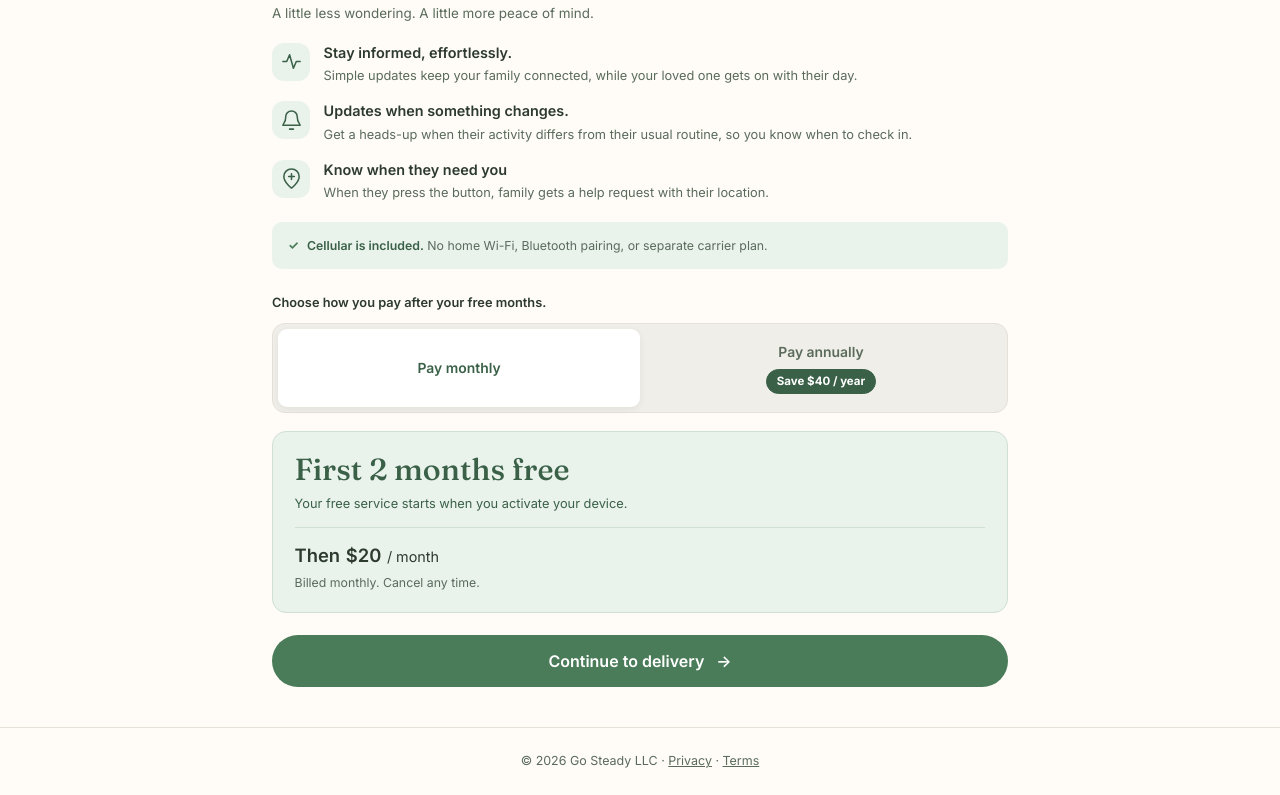
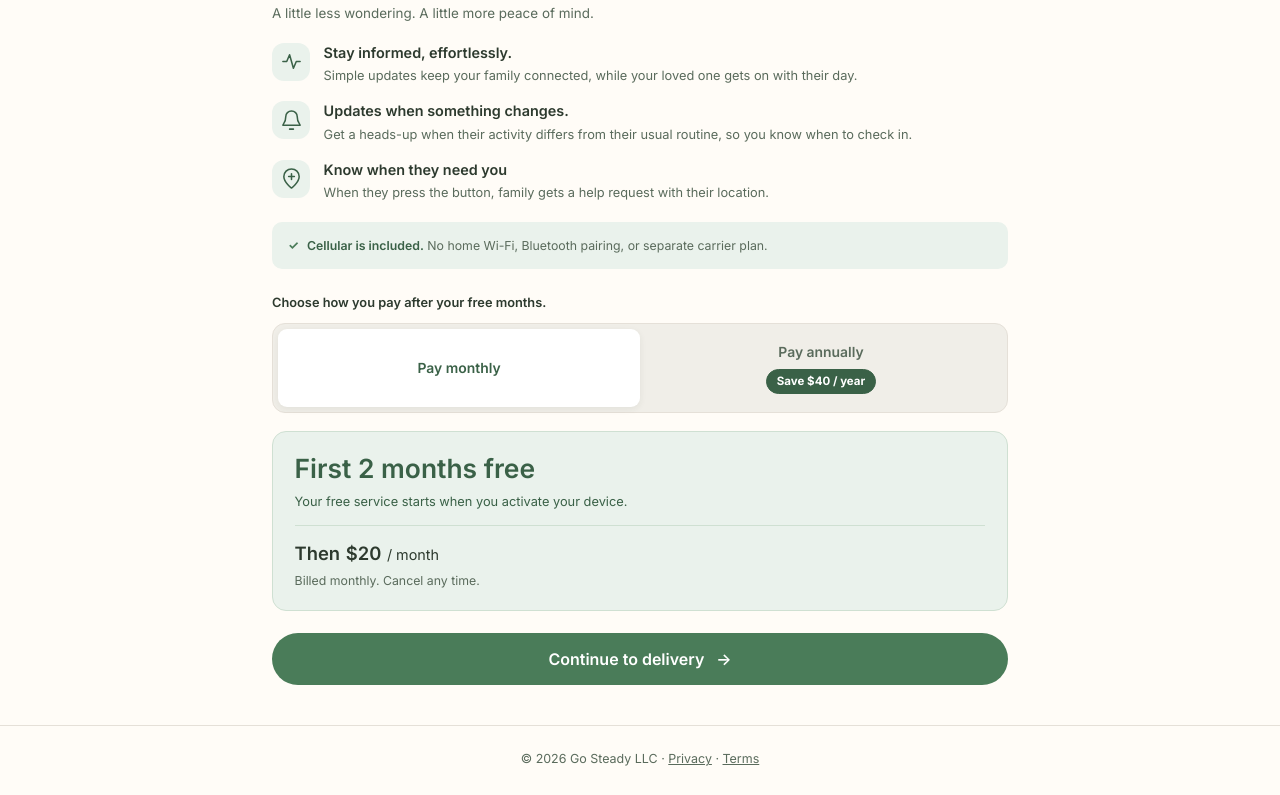
Before and after one commit to Jabl1629/GoSteadyWeb, a website: page checkout-v2.html in a window 1280 px wide. Shown: the part 544-1339 px from the top of the page. Drawn offline with Linux system fonts and the light colour scheme.

Commit message:
Use clean sans-serif type for free-months headline

```diff
--- a/checkout-options.css
+++ b/checkout-options.css
@@ -31,7 +31,7 @@ main:has(#plan-step:not(.hidden)) .order-summary { display: none; }
 .plan-unit { color: var(--text-soft); font-size: .86rem; }
 .plan-billing { font-size: .83rem; color: var(--text-soft); margin-top: .3rem; min-height: 1.5em; }
 .plan-offer { background: var(--sage-pale); border: 1px solid #CFE0D2; border-radius: 14px; margin-top: 1.1rem; padding: 1.2rem 1.35rem; }
-.plan-free-heading { color: var(--sage-dark); font-family: var(--serif); font-size: clamp(1.65rem, 5vw, 1.9rem); font-weight: 500; line-height: 1.2; }
+.plan-free-heading { color: var(--sage-dark); font-family: var(--sans); font-size: clamp(1.4rem, 4vw, 1.65rem); font-weight: 600; line-height: 1.3; }
 .plan-free-start { color: var(--sage-dark); font-size: .8rem; line-height: 1.5; margin-top: .4rem; }
 .plan-offer .plan-price-row { border-top: 1px solid #CFE0D2; margin-top: .9rem; padding-top: .85rem; }
 .plan-after, .plan-offer .plan-price { color: var(--text); font-family: var(--sans); font-size: 1.15rem; font-weight: 600; letter-spacing: 0; }
```
